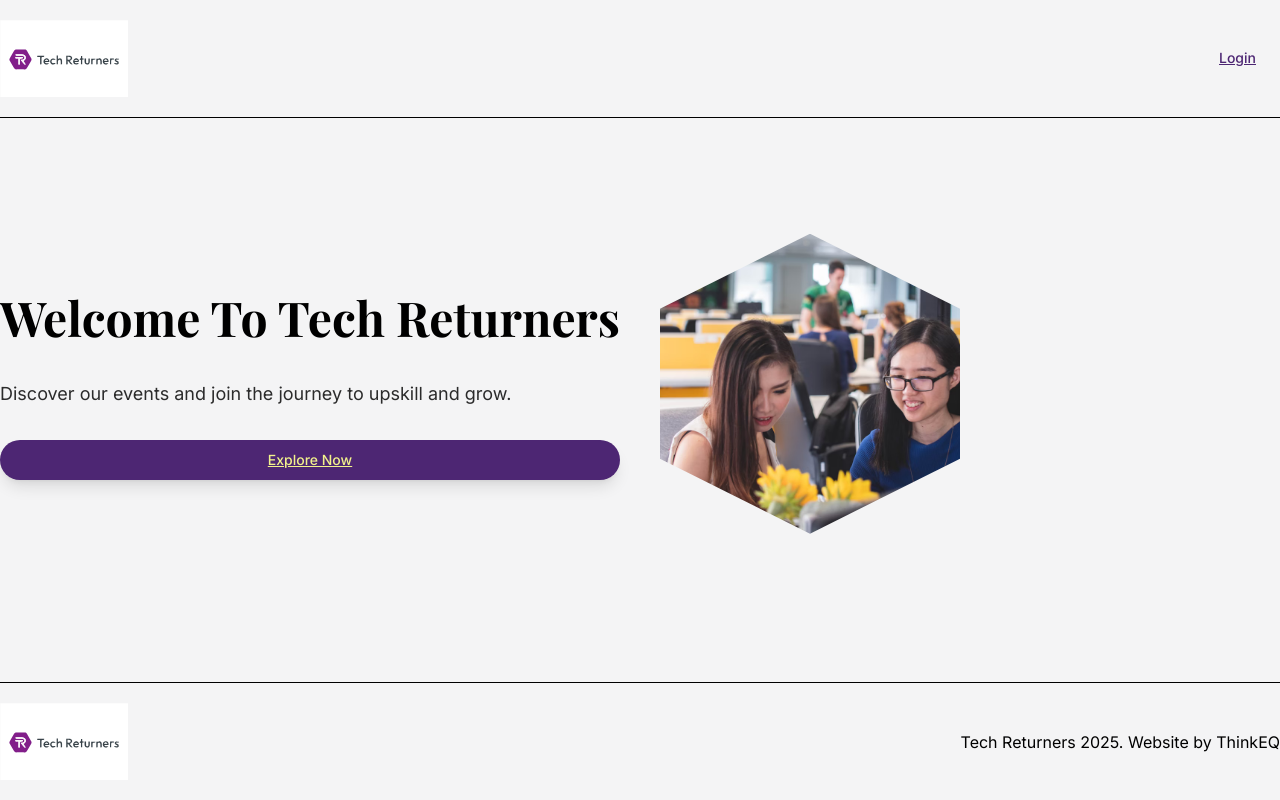
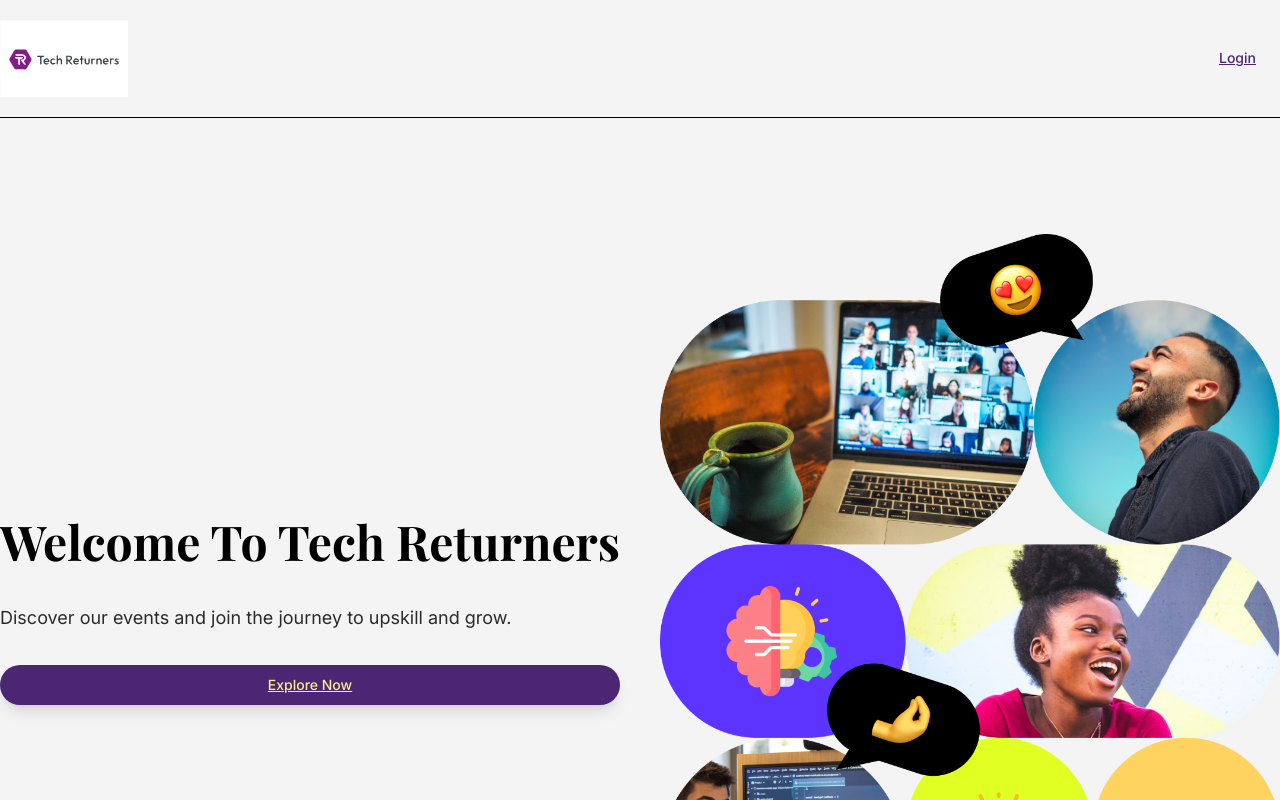
Before and after one commit to BigSlayWai/tech-returners-project, a Next.js app: page / in a window 1280 px wide. Shown: the top 800 px of the page. Built offline with nearby package versions, Linux system fonts and the light colour scheme; no server answers.

Commit message:
feat: improved hero

```diff
--- a/app/(root)/page.tsx
+++ b/app/(root)/page.tsx
@@ -17,13 +17,13 @@
           </Button>
         </div>
 
-        <div className="hexagon-frame">
+        <div className="w-full">
           <Image
-            src="/assets/images/hero.png"
+            src="/assets/images/stockhero.png"
             alt="hero"
             width={1000}
             height={1000}
-            className="object-cover"
+            className="object-cover rounded-lg"
           />
         </div>
       </div>
```
